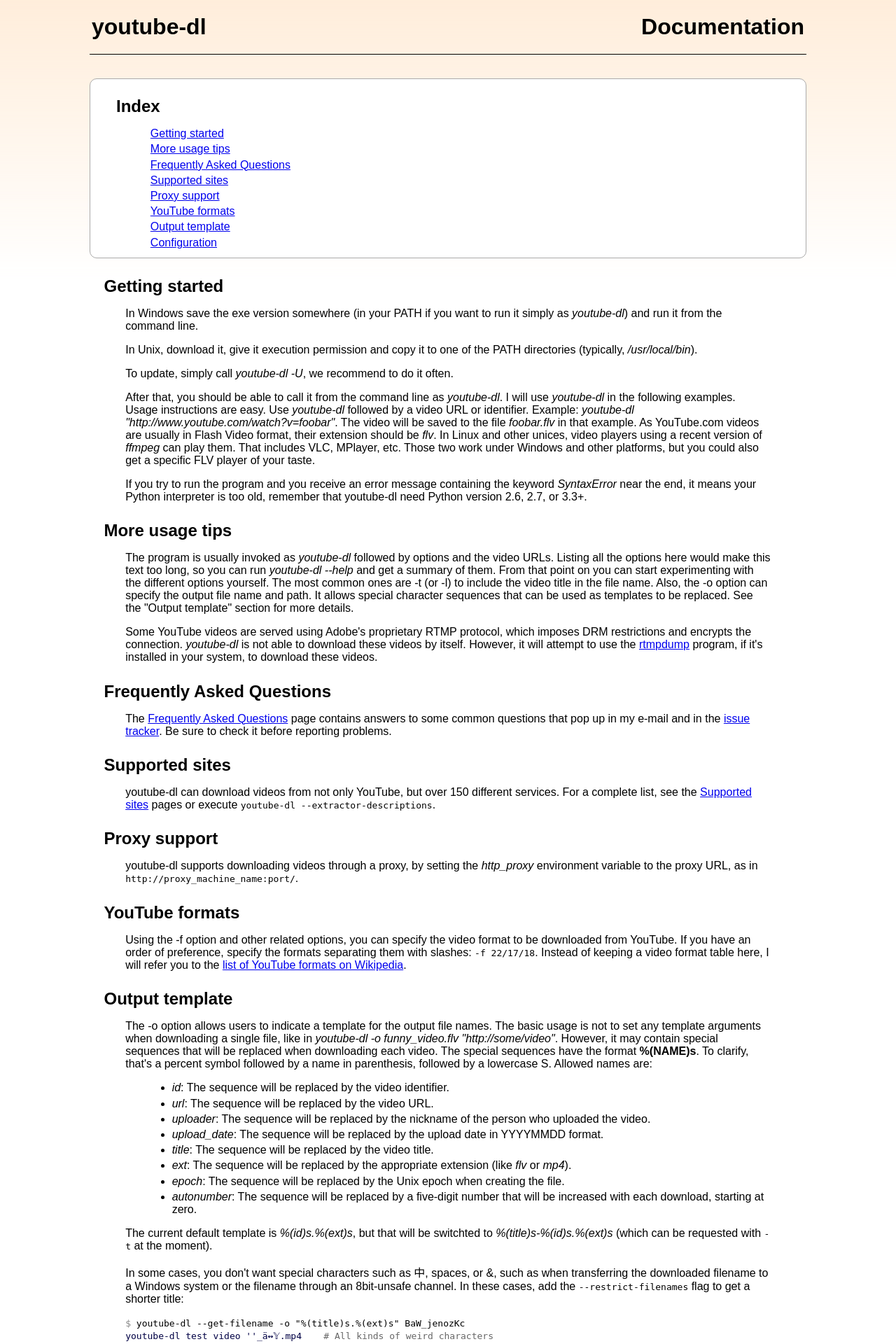
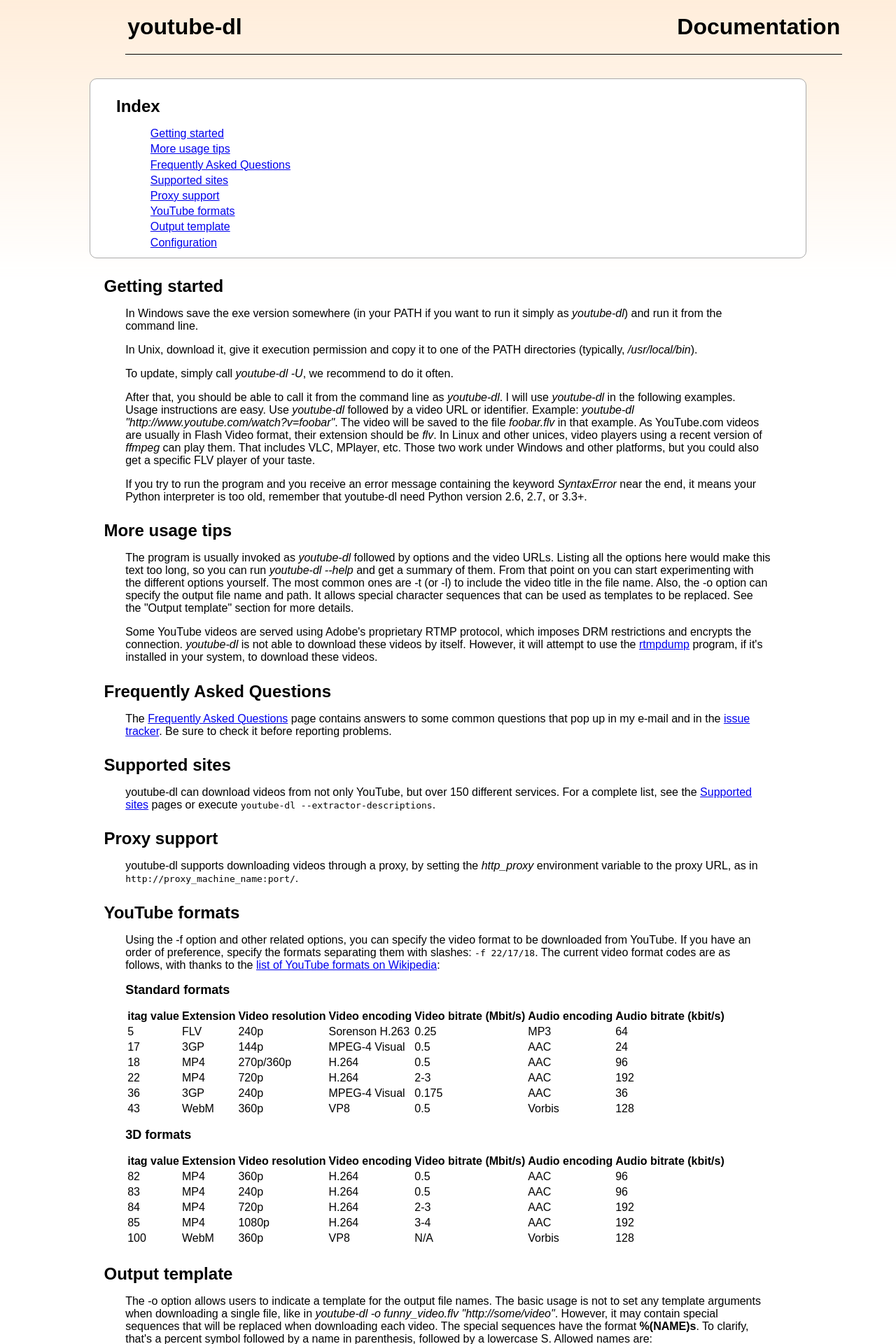
Before and after one commit to ytdl-org/youtube-dl, a PHP site: page /documentation.html in a window 1280 px wide. Shown: the top 1920 px of the page at 70% size. Run offline with PHP 8.4, Linux system fonts and the light colour scheme.

Commit message:
Added YouTube format codes

```diff
--- a/documentation.html
+++ b/documentation.html
@@ -62,7 +62,28 @@ For a complete list, see the <a href="supportedsites.html">Supported sites</a> p
 
 <h1 id="d6">YouTube formats</h1>
 
-<p>Using the -f option and other related options, you can specify the video format to be downloaded from YouTube. If you have an order of preference, specify the formats separating them with slashes: <code>-f 22/17/18</code>. Instead of keeping a video format table here, I will refer you to the <a href="http://en.wikipedia.org/wiki/YouTube#Quality_and_codecs">list of YouTube formats on Wikipedia</a>.</p>
+<p>Using the -f option and other related options, you can specify the video format to be downloaded from YouTube. If you have an order of preference, specify the formats separating them with slashes: <code>-f 22/17/18</code>. The current video format codes are as follows, with thanks to the <a href="http://en.wikipedia.org/wiki/YouTube#Quality_and_codecs">list of YouTube formats on Wikipedia</a>:</p>
+
+<h2 id="fmttable">Standard formats</h2>
+<table>
+<tr><th>itag value</th><th>Extension</th><th>Video resolution</th><th>Video encoding</th><th>Video bitrate (Mbit/s)</th><th>Audio encoding</th><th>Audio bitrate (kbit/s)</th></tr>
+<tr><td>5</td><td>FLV</td><td>240p</td><td>Sorenson H.263</td><td>0.25</td><td>MP3</td><td>64</td></tr>
+<tr><td>17</td><td>3GP</td><td>144p</td><td>MPEG-4 Visual</td><td>0.5</td><td>AAC</td><td>24</td></tr>
+<tr><td>18</td><td>MP4</td><td>270p/360p</td><td>H.264</td><td>0.5</td><td>AAC</td><td>96</td></tr>
+<tr><td>22</td><td>MP4</td><td>720p</td><td>H.264</td><td>2-3</td><td>AAC</td><td>192</td></tr>
+<tr><td>36</td><td>3GP</td><td>240p</td><td>MPEG-4 Visual</td><td>0.175</td><td>AAC</td><td>36</td></tr>
+<tr><td>43</td><td>WebM</td><td>360p</td><td>VP8</td><td>0.5</td><td>Vorbis</td><td>128</td></tr>
+</table>
+
+<h2 id="3dfmttable">3D formats</h2>
+<table>
+<tr><th>itag value</th><th>Extension</th><th>Video resolution</th><th>Video encoding</th><th>Video bitrate (Mbit/s)</th><th>Audio encoding</th><th>Audio bitrate (kbit/s)</th></tr>
+<tr><td>82</td><td>MP4</td><td>360p</td><td>H.264</td><td>0.5</td><td>AAC</td><td>96</td></tr>
+<tr><td>83</td><td>MP4</td><td>240p</td><td>H.264</td><td>0.5</td><td>AAC</td><td>96</td></tr>
+<tr><td>84</td><td>MP4</td><td>720p</td><td>H.264</td><td>2-3</td><td>AAC</td><td>192</td></tr>
+<tr><td>85</td><td>MP4</td><td>1080p</td><td>H.264</td><td>3-4</td><td>AAC</td><td>192</td></tr>
+<tr><td>100</td><td>WebM</td><td>360p</td><td>VP8</td><td>N/A</td><td>Vorbis</td><td>128</td></tr>
+</table>
 
 <h1 id="d7">Output template</h1>
 
--- a/style.css
+++ b/style.css
@@ -90,6 +90,10 @@ p {
 	margin-left: 5%;
 	margin-right: 5%;
 }
+table {
+	margin-left: 5%;
+	margin-right: 5%;
+}
 ul {
 	margin-left: 5%;
 	margin-right: 5%;
```
